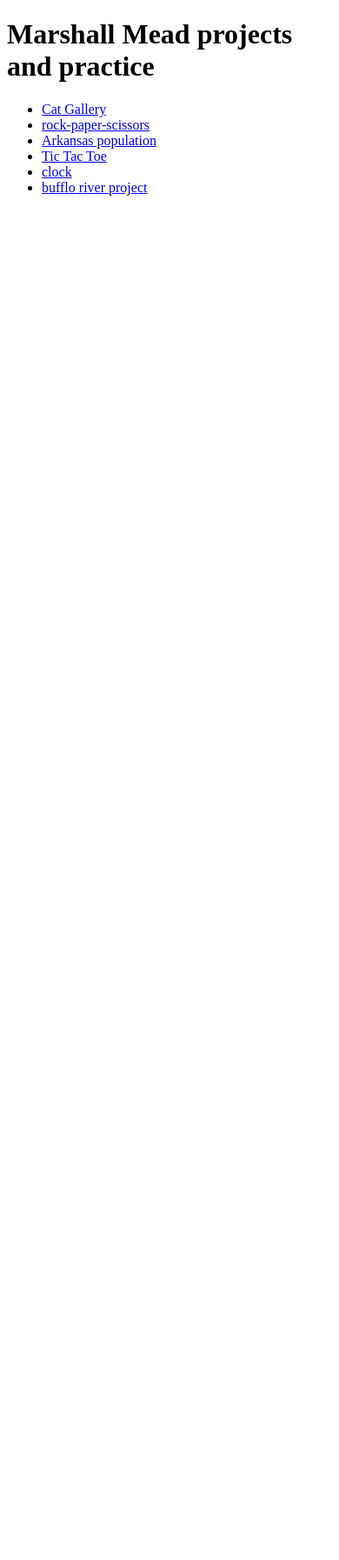
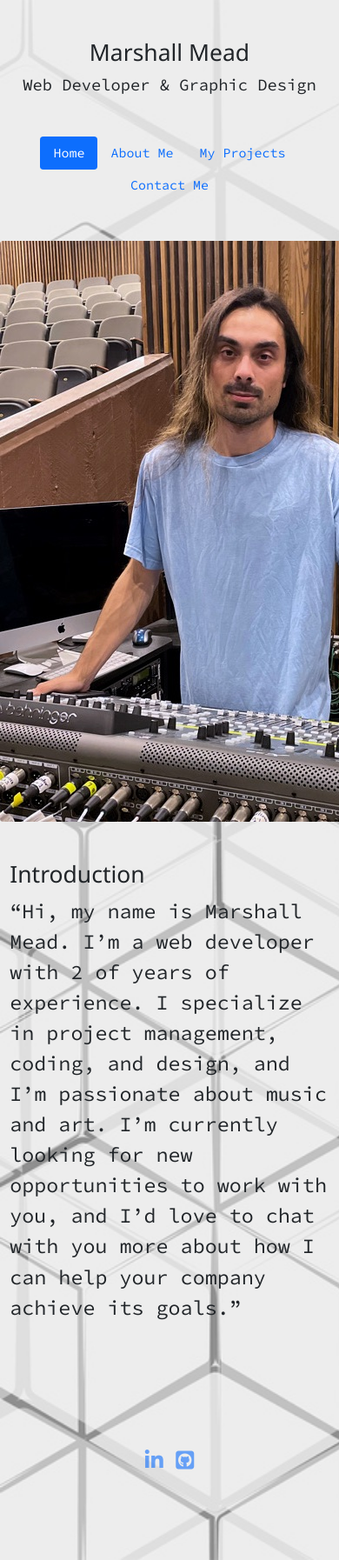
Before and after one commit to marshallmead077/My-Projects, a PHP site: page /bootstrap-porfolio/index.html in a window 390 px wide; the page is wider, and only the part inside the window is pictured. Shown: that part at 87% size. Before the commit the page ends 225 px from the top of that part, so only its background shows below. Run offline with PHP 8.4, Linux system fonts and the light colour scheme; some libraries are stand-ins or nearby versions.

Commit message:
bootstrap portfolio

```diff
--- /dev/null
+++ b/bootstrap-porfolio/assetes/css/style.css
@@ -0,0 +1,5 @@
+body{
+    font-family: 'Source Code Pro', monospace !important;
+    background-image: url("../img/background.jpg");
+    background-size: cover;
+}
--- /dev/null
+++ b/bootstrap-porfolio/index.html
@@ -0,0 +1,70 @@
+<!doctype html>
+<html lang="en">
+  <head>
+    <!-- Required meta tags -->
+    <meta charset="utf-8">
+    <meta name="viewport" content="width=device-width, initial-scale=1">
+    <link rel="preconnect" href="https://fonts.googleapis.com">
+<link rel="preconnect" href="https://fonts.gstatic.com" crossorigin>
+<link href="https://fonts.googleapis.com/css2?family=Source+Code+Pro&display=swap" rel="stylesheet">
+<link rel="stylesheet" href="https://www.w3schools.com/w3css/4/w3.css">
+<link rel="stylesheet" href="https://cdnjs.cloudflare.com/ajax/libs/font-awesome/4.7.0/css/font-awesome.min.css">
+<script src="https://kit.fontawesome.com/27ca1f0811.js" crossorigin="anonymous"></script>
+    <link rel="stylesheet" href="assetes/css/style.css">
+    <!-- Bootstrap CSS -->
+    <link href="https://cdn.jsdelivr.net/npm/bootstrap@5.0.2/dist/css/bootstrap.min.css" rel="stylesheet" integrity="sha384-EVSTQN3/azprG1Anm3QDgpJLIm9Nao0Yz1ztcQTwFspd3yD65VohhpuuCOmLASjC" crossorigin="anonymous">
+
+    <title>Marshall Mead Portfolio</title>
+  </head>
+  <body class="bg-info">
+    <div class="container text-center my-5">
+    <h1>Marshall Mead</h1>
+    <p class="lead">
+        Web Developer & Graphic Design
+    </p>
+    </div>
+    <div class="container">
+    <nav>
+        <ul class="nav nav-pills  justify-content-center ">
+            <li class="nav-item">
+            <a href="index.html" class="nav-link active ">Home</a>
+            </li>
+            <li>
+                <a href="aboutme.html" class="nav-link ">About Me</a>
+            </li>
+            <li>
+                <a href="projects.html" class="nav-link">My Projects</a>
+            </li>
+            <li>
+                <a href="#" class="nav-link">Contact Me</a>
+            </li>
+        </ul>
+    </nav>
+    </div>
+<div class="headshot">
+    <img src="assetes/img/headshot_MarshallMead_final.jpg" class="rounded mx-auto d-block my-5" alt="headshot">
+</div>
+<div class="container my-5">
+<h2 class="fs-1">Introduction</h2>
+<p class="fs-2">“Hi, my name is Marshall Mead. I’m a web developer with 2 of years of experience. I specialize in project management, coding, and design, and I’m passionate about music and art. I’m currently looking for new opportunities to work with you, and I’d love to chat with you more about how I can help your company achieve its goals.” </p>
+</div>
+<!-- Footer -->
+<footer class="w3-container w3-padding-64 w3-center w3-opacity">
+    <div class="w3-xlarge w3-padding-32">
+      <a href="https://www.linkedin.com/in/marshall-mead-746a31b9/" target="_blank"><i class="fa fa-linkedin w3-hover-opacity"></i></a>
+      <a href="https://github.com/marshallmead077" target="_blank"><i class="fa-brands fa-square-github"></i></a>
+   </div>
+  </footer>
+
+    <!-- Optional JavaScript; choose one of the two! -->
+
+    <!-- Option 1: Bootstrap Bundle with Popper -->
+    <script src="https://cdn.jsdelivr.net/npm/bootstrap@5.0.2/dist/js/bootstrap.bundle.min.js" integrity="sha384-MrcW6ZMFYlzcLA8Nl+NtUVF0sA7MsXsP1UyJoMp4YLEuNSfAP+JcXn/tWtIaxVXM" crossorigin="anonymous"></script>
+
+    <!-- Option 2: Separate Popper and Bootstrap JS -->
+    <!--
+    <script src="https://cdn.jsdelivr.net/npm/@popperjs/core@2.9.2/dist/umd/popper.min.js" integrity="sha384-IQsoLXl5PILFhosVNubq5LC7Qb9DXgDA9i+tQ8Zj3iwWAwPtgFTxbJ8NT4GN1R8p" crossorigin="anonymous"></script>
+    <script src="https://cdn.jsdelivr.net/npm/bootstrap@5.0.2/dist/js/bootstrap.min.js" integrity="sha384-cVKIPhGWiC2Al4u+LWgxfKTRIcfu0JTxR+EQDz/bgldoEyl4H0zUF0QKbrJ0EcQF" crossorigin="anonymous"></script>
+    -->
+  </body>
+</html>
--- a/buffloriversite/assets/css/style.css
+++ b/buffloriversite/assets/css/style.css
@@ -41,6 +41,7 @@
   font-family: 'Acme', sans-serif;
   color: #732D2D;
 }
+
 
 .header-container h3 {
   color: #D9A13B;
```
Also changed, not shown: bootstrap-porfolio/aboutme.html (added, +73 -0 lines), bootstrap-porfolio/projects.html (added, +90 -0 lines), bootstrap-porfolio/assetes/img/background.jpg (added), bootstrap-porfolio/assetes/img/headshot_MarshallMead_final.jpg (added), 2 other files.
